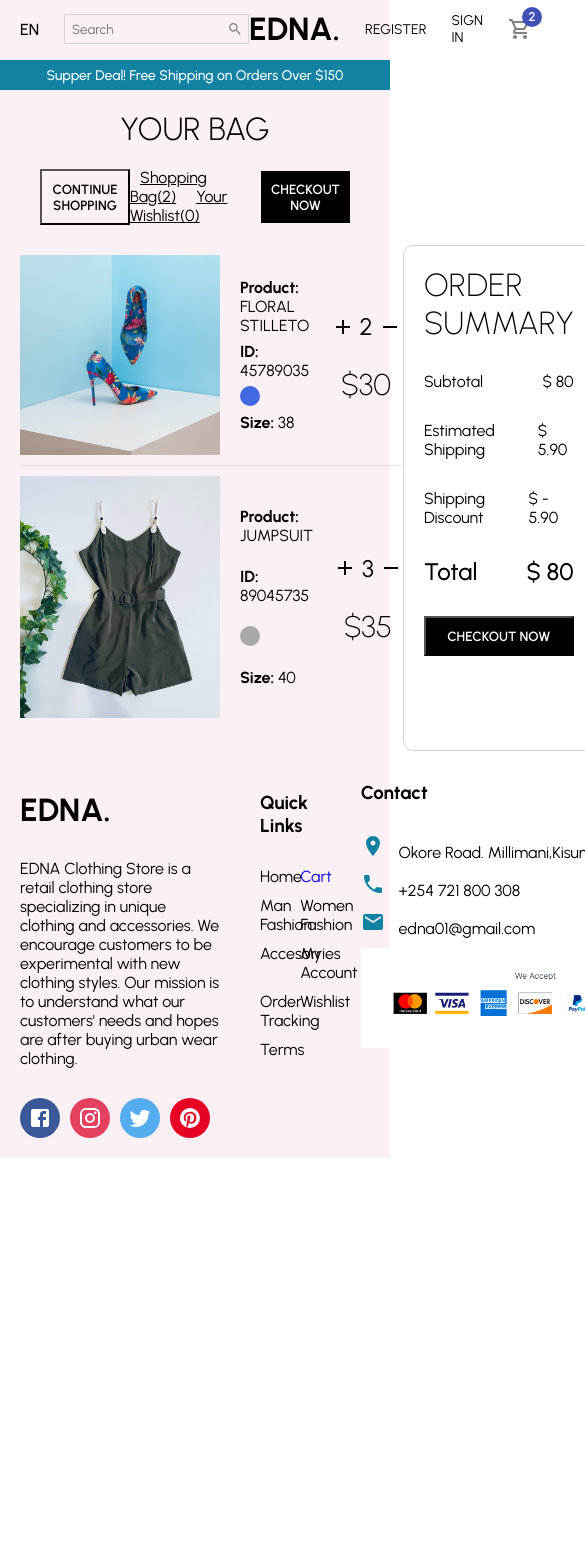
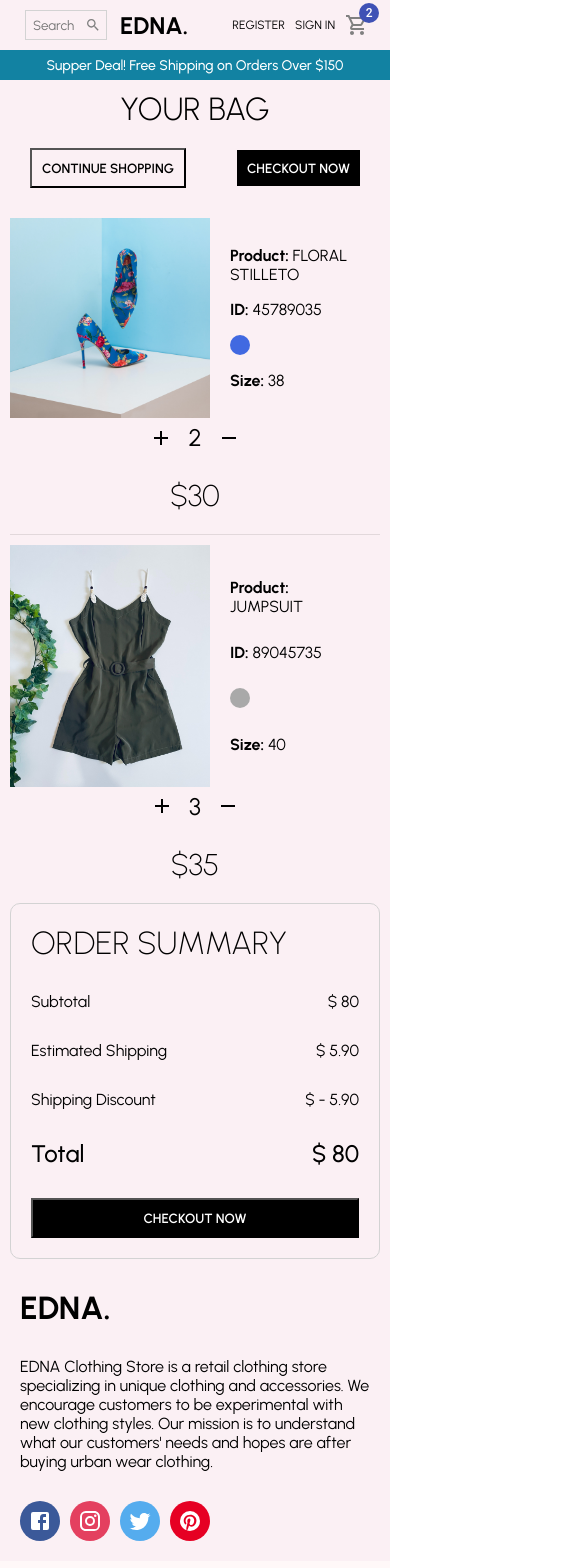
Before and after one commit to Misspowers1/MissP-Store, a React (Create React App) app: page /cart in a window 390 px wide. Shown: the top 1568 px of the page, 585 px wide, since content can reach past the window. Before the commit the page ends 1158 px from the top, so only its background shows below. Built offline with nearby package versions, Linux system fonts and the light colour scheme.

Commit message:
responsive styled components

```diff
--- a/src/components/Footer.jsx
+++ b/src/components/Footer.jsx
@@ -84,10 +84,14 @@
 const Tittle = styled.h3`
 	margin-bottom: 30px;
 	margin-top: 10px;
+
+	${mobile({ marginLeft: "20px" })}
 `;
 
 const ContactItem = styled.div`
 	margin-bottom: 10px;
+
+	${mobile({ marginLeft: "20px" })}
 `;
 
 const Payment = styled.img`
--- a/src/responsive.js
+++ b/src/responsive.js
@@ -1,9 +1,9 @@
 import { css } from "styled-components";
 
 export const mobile = (props) => {
-  return css`
-    @media only screen and (max-width: 380px) {
-      ${props}
-    }
-  `;
+	return css`
+		@media only screen and (max-width: 390px) {
+			${props}
+		}
+	`;
 };
```
